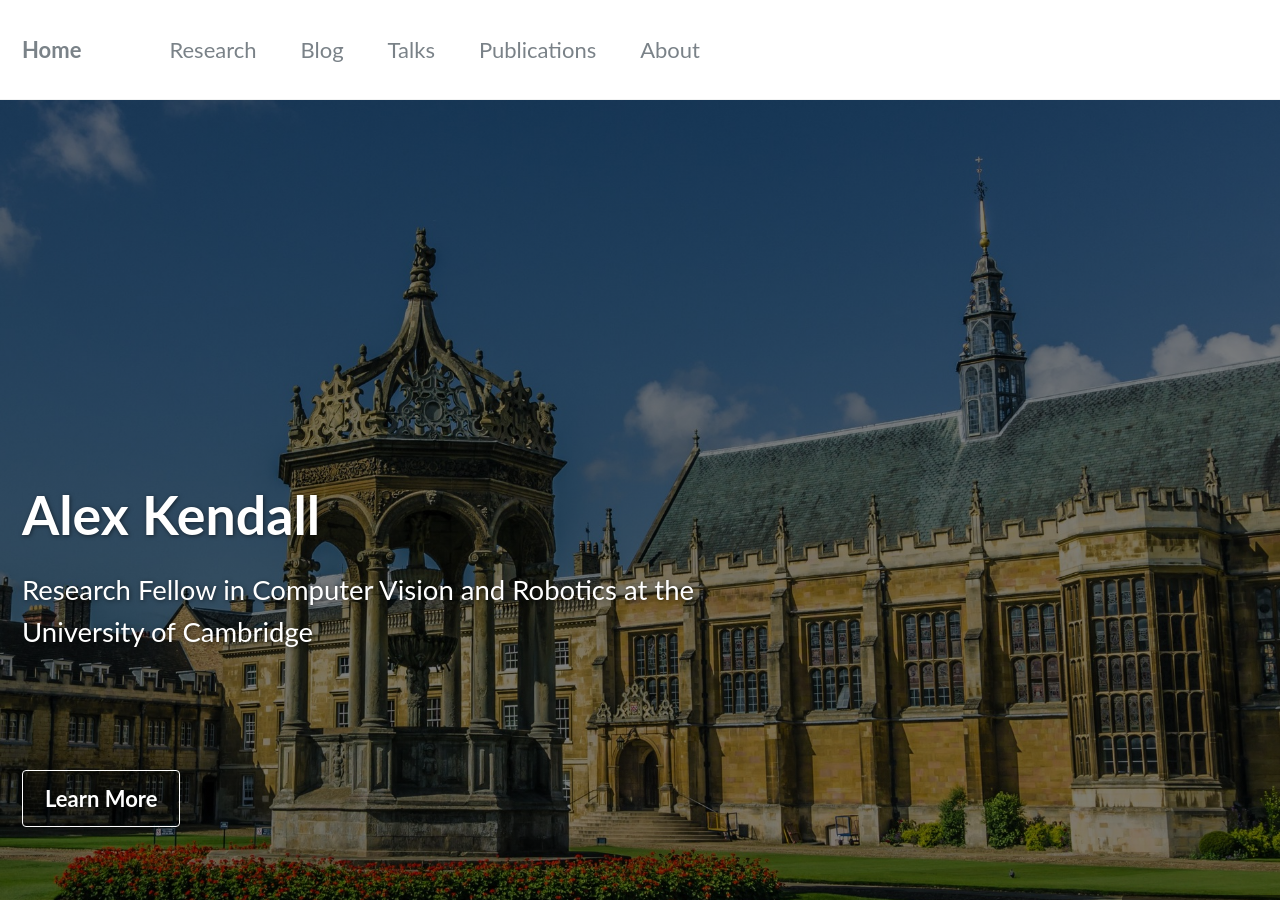
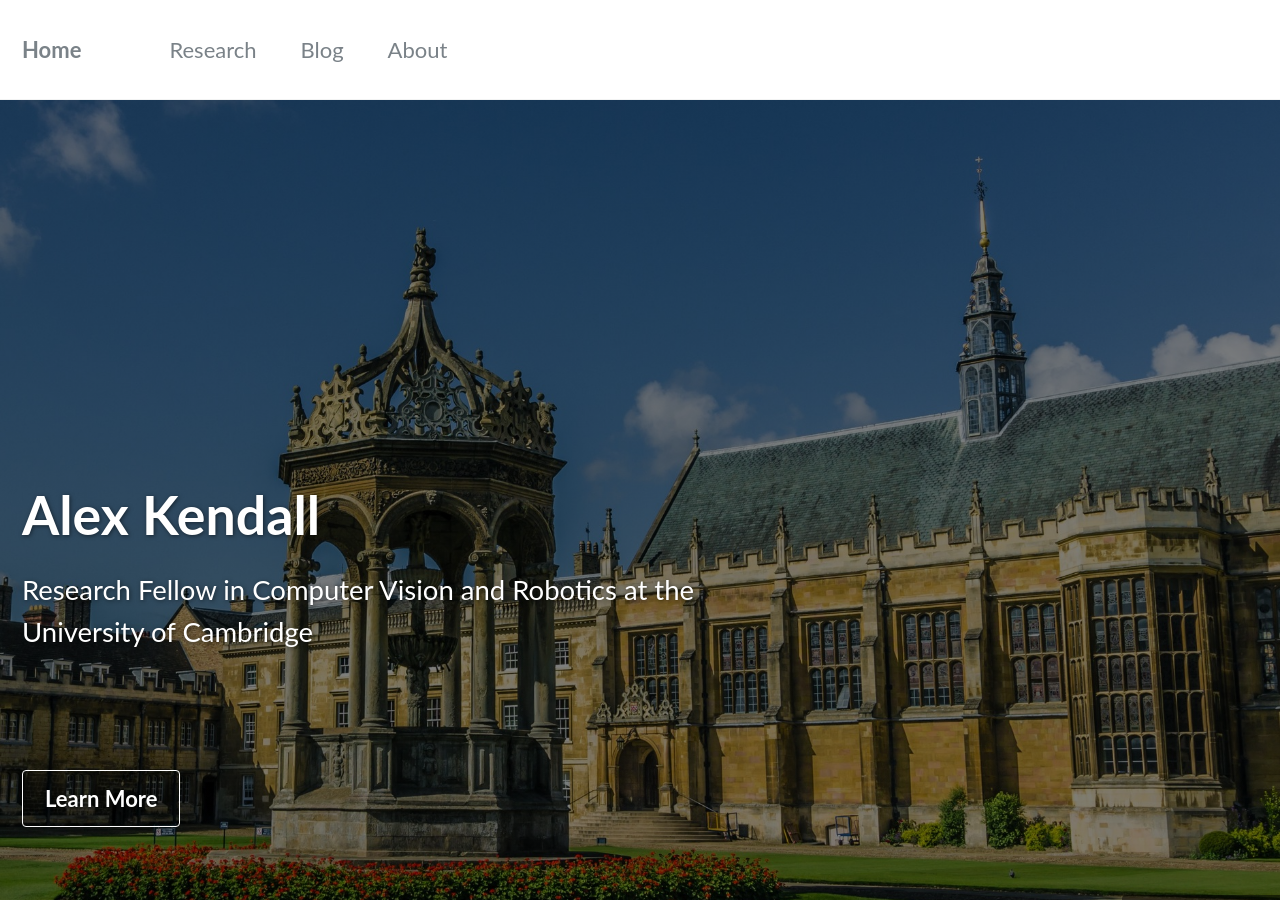
Before and after one commit to nordicstyle/nordicstyle.github.io, a Jekyll site: the page built from _pages/home.md, in a window 1280 px wide and 900 px high. Built offline with Jekyll 4.4.1, drawn with Linux system fonts in a browser that asks for light colours; some web fonts are replaced.

Commit message:
Update navigation.yml

```diff
--- a/_data/navigation.yml
+++ b/_data/navigation.yml
@@ -4,9 +4,5 @@ main:
     url: /research/
   - title: "Blog"
     url: /blog/
-  - title: "Talks"
-    url: /talks/
-  - title: "Publications"
-    url: /publications/
   - title: "About"
     url: /about/
```
